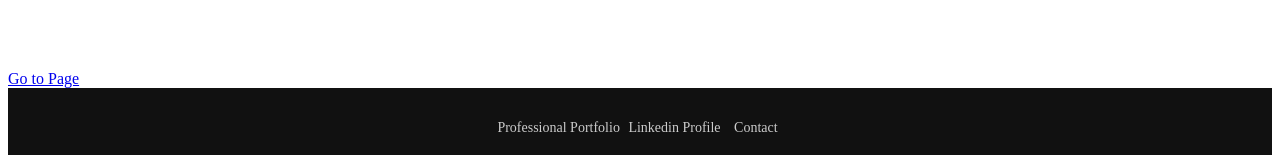
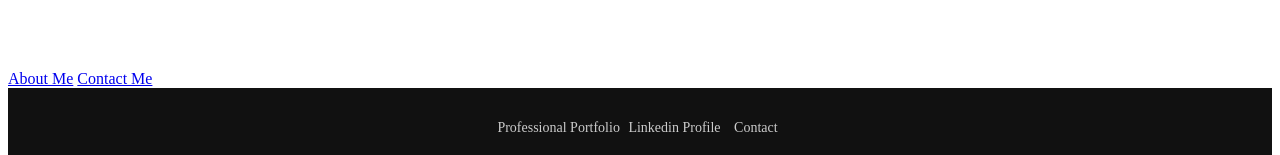
Before and after one commit to lelynkegarise-stack/cs219-final, a plain HTML site: page index.html in a window 1280 px wide. Shown: the part 508-663 px from the top of the page. Drawn offline with Linux system fonts and the light colour scheme.

Commit message:
Update index.html

```diff
--- a/index.html
+++ b/index.html
@@ -37,7 +37,9 @@ fetch("navbar.html")
     Dedicateed to building models to predict trends and creathe visuals to solve real world probelms.
     </p1>
   </div>
-<a href="https://example.com" class="button-link">Go to Page</a>
+<a href="about.html" class="button-link">About Me</a>
+  <a href="Contact.html" class="button-link">Contact Me</a>
+
 </section>
   <!-- Footer -->
   <div id="footer"></div>
```
